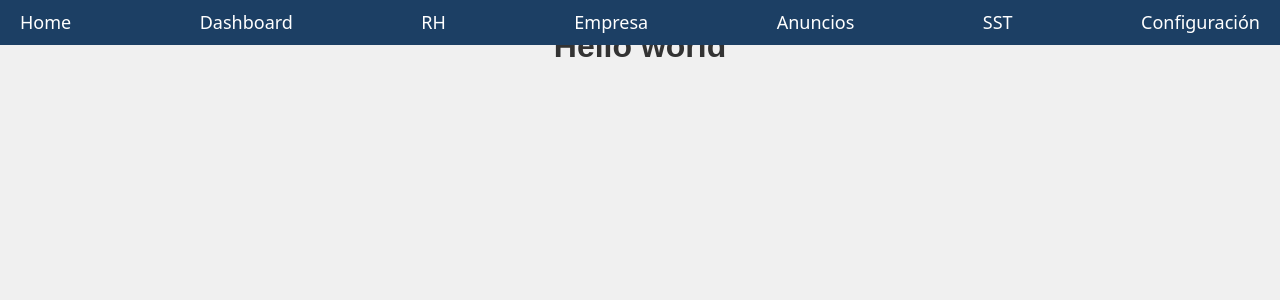
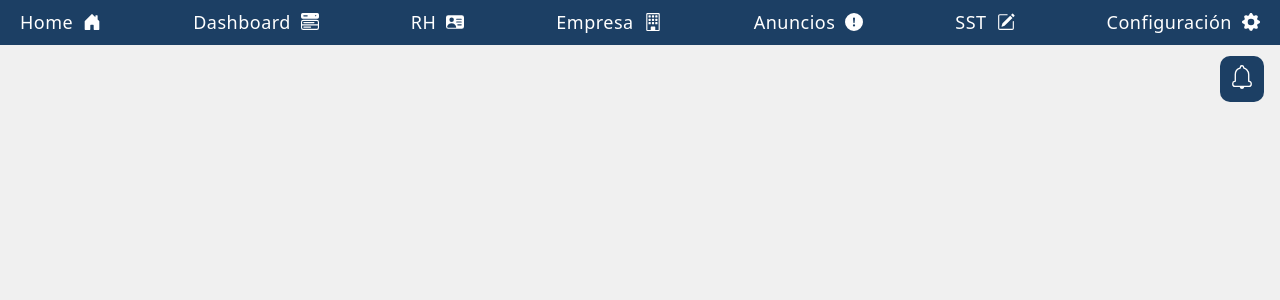
Before and after one commit to SoftAllison/Allison, a React (Vite) app in the folder allison-front/: page /home in a window 1280 px wide. Shown: the top 300 px of the page. Built offline with nearby package versions, Linux system fonts and the light colour scheme.

Commit message:
Cambios menores

```diff
--- a/allison-front/src/App.jsx
+++ b/allison-front/src/App.jsx
@@ -4,6 +4,7 @@ import Navbar from '../src/Components/Navbar/Navbar';
 import { Route, Routes } from 'react-router-dom';
 import Home from './Components/Home/Home';
 import Dashboard from './Components/Views/Dashboard/Dashboard';
+
 
 function App() {
   return (
@@ -13,6 +14,7 @@ function App() {
       <Routes>
         <Route path="/home" element={<Home />} />
         <Route path="/dashboard" element={<Dashboard />} />
+
       </Routes>
     </>
   );
--- a/allison-front/src/Components/Anuncios/Anuncios.jsx
+++ b/allison-front/src/Components/AnunciosB/Anuncios.jsx
@@ -1,8 +1,8 @@
 // eslint-disable-next-line no-unused-vars
 import React from 'react';
 import { useState } from 'react';
-import '../Anuncios/AnunciosStyle.css'
-import NuevoAnuncio from '../Anuncios/NuevoAnuncio';
+import '../AnunciosB/AnunciosStyle.css'
+import NuevoAnuncio from '../AnunciosB/NuevoAnuncio';
 import { CiBellOn } from "react-icons/ci";
 
 
@@ -28,23 +28,18 @@ function Anuncios() {
              <div className='container'>
                  <p>Anuncios</p>
                  <NuevoAnuncio
-                 title='Programador'
+                 title='hola'
                  info='se necesita programador web con experiencia en jquery, html, css y js con minimo 4 años de experiencia'
                  area='Marketing digital'
                  fecha='10 jul 2024'
                  />
-
-
-
-
             </div>
             )}
         </>
 
     )
+}
 
 
 
-}
-
 export default Anuncios
--- a/allison-front/src/Components/Anuncios/AnunciosStyle.css
+++ b/allison-front/src/Components/AnunciosB/AnunciosStyle.css
@@ -36,6 +36,7 @@
    overflow-y: scroll;
    top: 4rem;
    max-height: 75%;
+   margin-right: 1%;
 
 }
 
--- a/allison-front/src/Components/Anuncios/NuevoAnuncio.jsx
+++ b/allison-front/src/Components/AnunciosB/NuevoAnuncio.jsx
@@ -1,5 +1,6 @@
 /* eslint-disable react/prop-types */
-import '../Anuncios/AnunciosStyle.css'
+import './AnunciosStyle.css'
+
 
 
 function NuevoAnuncio(props) {
--- a/allison-front/src/Components/Home/Home.jsx
+++ b/allison-front/src/Components/Home/Home.jsx
@@ -1,9 +1,10 @@
 // eslint-disable-next-line no-unused-vars
 import React from 'react';
+import Anuncios from '../AnunciosB/Anuncios';
 
 function Home(){
     return(
-        <h1>Hello world</h1>
+        <Anuncios/>
     )
 }
 
--- a/allison-front/src/Components/Navbar/Navbar.jsx
+++ b/allison-front/src/Components/Navbar/Navbar.jsx
@@ -2,20 +2,20 @@
 import React from 'react';
 import './NavbarStyle.css';
 import { Link } from 'react-router-dom';
-
+import { BsBuilding, BsFillExclamationCircleFill, BsGearFill, BsHouseDoorFill, BsMenuButtonWideFill, BsPencilSquare, BsPersonVcardFill} from "react-icons/bs";
 
 function Navbar() {
   return (
     <>
       <header className="header">
       <nav className="nav">
-        <Link className="nv-link" to="/home">Home</Link>
-        <Link className="nv-link" to="/dashboard">Dashboard</Link>
-        <Link className="nv-link" to="/rh">RH</Link>
-        <Link className="nv-link" to="/empresa">Empresa</Link>
-        <Link className="nv-link" to="/anuncios">Anuncios</Link>
-        <Link className="nv-link" to="/sst">SST</Link>
-        <Link className="nv-link" to="/configuracion">Configuración</Link>
+        <Link className="nv-link" to="/home">Home <BsHouseDoorFill className='nv-link-icon' /></Link>
+        <Link className="nv-link" to="/dashboard">Dashboard <BsMenuButtonWideFill className='nv-link-icon' /></Link>
+        <Link className="nv-link" to="/rh">RH <BsPersonVcardFill className='nv-link-icon' /> </Link>
+        <Link className="nv-link" to="/empresa">Empresa <BsBuilding className='nv-link-icon' /> </Link>
+        <Link className="nv-link" to="/anunciosview">Anuncios <BsFillExclamationCircleFill className='nv-link-icon'/> </Link>
+        <Link className="nv-link" to="/sst">SST <BsPencilSquare className='nv-link-icon' / > </Link>
+        <Link className="nv-link" to="/configuracion">Configuración <BsGearFill  className='nv-link-icon'/> </Link>
       </nav>
      </header>
     </>
--- a/allison-front/src/Components/Navbar/NavbarStyle.css
+++ b/allison-front/src/Components/Navbar/NavbarStyle.css
@@ -18,7 +18,9 @@
     margin-left: 20px;
     margin-right: 20px;
 }
-.nav a{
+.nav .nv-link{
+    letter-spacing: 0.5px;
+    align-items: center;
     position: relative;
     justify-content: center;
     display: flex;
@@ -28,7 +30,17 @@
 
 
 }
-.nav a::after {
+
+.nav .nv-link .nv-link-icon{
+    margin-left: 10px;
+}
+
+.nav .nv-link:hover{
+    transition: ease-in-out 100ms;
+    text-shadow: rgba(255, 255, 255, 0.54) 0px 0 20px;
+}
+
+.nav .nv-link::after {
     content: '';
     position: absolute;
     left: 0;
@@ -39,7 +51,7 @@
     transition: width 0.2s ease;
   }
 
-.nav a:hover::after {
+.nav .nv-link:hover::after {
     left: -10%;
     width: 120%;
 }
--- a/allison-front/src/Components/Views/Dashboard/Dashboard.jsx
+++ b/allison-front/src/Components/Views/Dashboard/Dashboard.jsx
@@ -1,7 +1,7 @@
 // eslint-disable-next-line no-unused-vars
 import React from 'react';
 import '../Dashboard/DashStyle.css'
-import Anuncios from '../../Anuncios/Anuncios';
+import Anuncios from '../../AnunciosB/Anuncios/';
 
 function Dashboard() {
     return(
```
